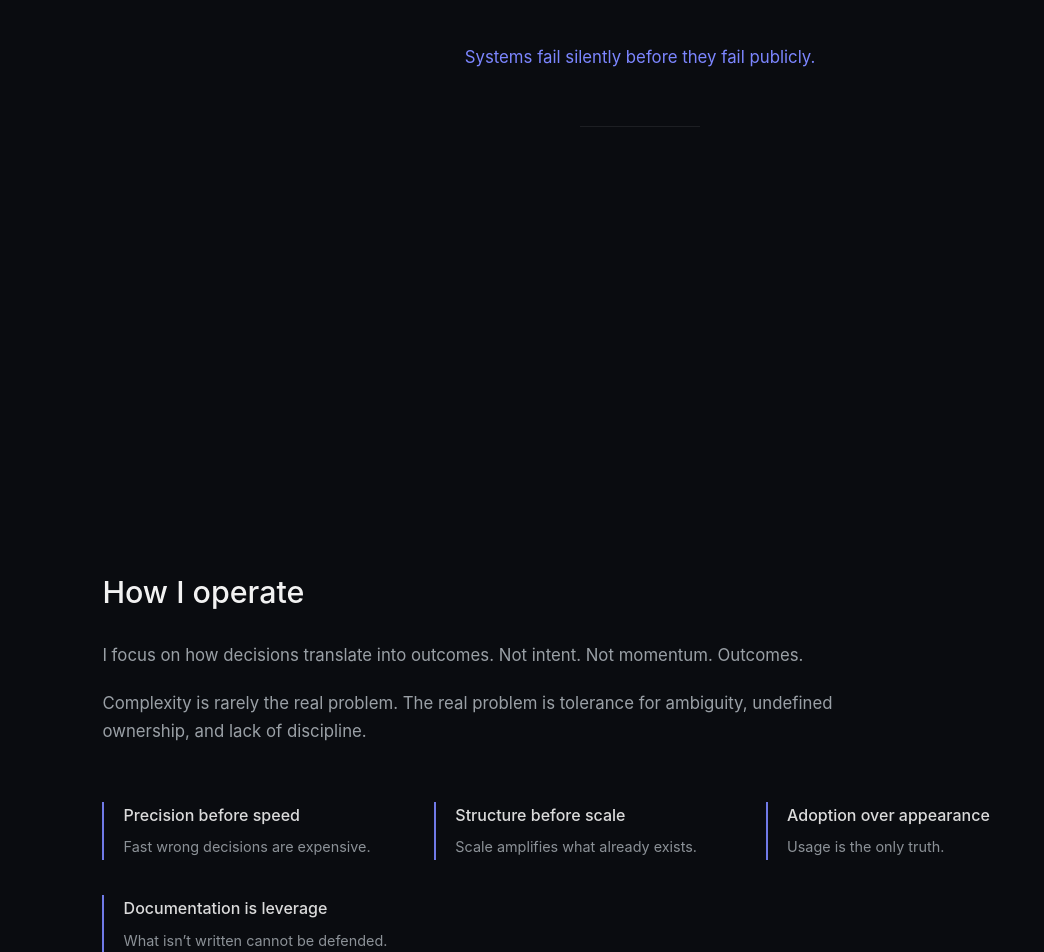
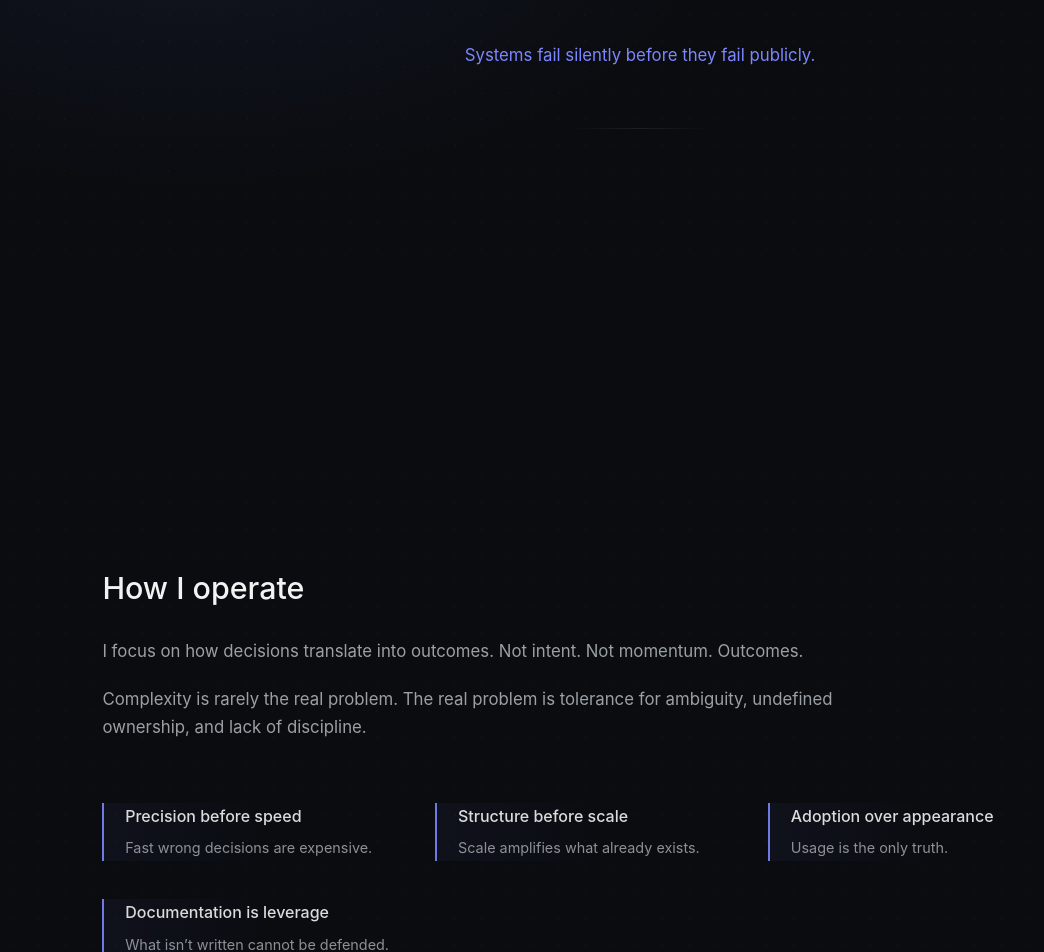
Before and after one commit to evneetdeep/VishvPersonlweb, a plain HTML site: page index.html in a window 1280 px wide. Shown: the part 440-1392 px from the top of the page, without its empty margins (0-1044 px from the left). Drawn offline with Linux system fonts and the light colour scheme.

Commit message:
Update index.html

```diff
--- a/index.html
+++ b/index.html
@@ -22,7 +22,10 @@
     }
 
     body {
-      background: radial-gradient(1200px 600px at 50% -20%, #141828, var(--bg));
+      background:
+        radial-gradient(900px 500px at 15% 10%, rgba(124,134,255,0.08), transparent 60%),
+        radial-gradient(800px 400px at 85% 80%, rgba(180,200,255,0.06), transparent 65%),
+        var(--bg);
       color: var(--fg);
       font-family: "Inter", system-ui, -apple-system, BlinkMacSystemFont, sans-serif;
       line-height: 1.7;
@@ -30,11 +33,27 @@
     }
 
     section {
+      position: relative;
       min-height: 100vh;
       padding: 10vh 8vw;
       display: flex;
       flex-direction: column;
       justify-content: center;
+      z-index: 1;
+    }
+
+    /* ---------- DOT GRID BACKGROUND ---------- */
+
+    .dots::before {
+      content: "";
+      position: absolute;
+      inset: 0;
+      background-image:
+        radial-gradient(circle, rgba(255,255,255,0.05) 1px, transparent 1px);
+      background-size: 26px 26px;
+      opacity: 0.4;
+      pointer-events: none;
+      mask-image: linear-gradient(to bottom, transparent, black 20%, black 80%, transparent);
     }
 
     /* ---------- HERO ---------- */
@@ -64,10 +83,15 @@
     }
 
     .divider {
-      width: 120px;
+      width: 140px;
       height: 1px;
-      background: var(--border);
-      margin: 3.5rem auto 0;
+      background: linear-gradient(
+        to right,
+        transparent,
+        var(--border),
+        transparent
+      );
+      margin: 3.8rem auto 0;
     }
 
     /* ---------- CONTENT BLOCK ---------- */
@@ -94,14 +118,19 @@
     .principles {
       display: grid;
       grid-template-columns: repeat(auto-fit, minmax(260px, 1fr));
-      gap: 2.2rem;
-      margin-top: 3.5rem;
+      gap: 2.4rem;
+      margin-top: 3.8rem;
     }
 
     .principle {
-      padding-left: 1.2rem;
+      padding-left: 1.3rem;
       border-left: 2px solid var(--accent);
       opacity: 0.9;
+      background: linear-gradient(
+        to right,
+        rgba(124,134,255,0.06),
+        transparent 60%
+      );
     }
 
     .principle strong {
@@ -155,7 +184,11 @@
 
     .contact-form button {
       margin-top: 1.8rem;
-      background: transparent;
+      background: linear-gradient(
+        to right,
+        rgba(124,134,255,0.15),
+        transparent 70%
+      );
       color: var(--fg);
       border: 1px solid var(--border);
       padding: 0.8rem 1.6rem;
@@ -177,13 +210,15 @@
       font-size: 0.8rem;
       color: var(--muted);
       border-top: 1px solid var(--border);
+      background:
+        radial-gradient(400px 200px at 50% 0%, rgba(124,134,255,0.06), transparent 70%);
     }
 
     /* ---------- FADE-IN ---------- */
 
     .fade {
       opacity: 0;
-      transform: translateY(20px);
+      transform: translateY(18px);
       transition: all 1s ease;
     }
 
@@ -197,7 +232,7 @@
 <body>
 
   <!-- HERO -->
-  <section class="hero fade">
+  <section class="hero dots fade">
     <h1>VISHV BAROT</h1>
     <p>Clarity • Systems • Execution</p>
     <div class="rotating" id="rotatingText"></div>
@@ -205,7 +240,7 @@
   </section>
 
   <!-- HOW I OPERATE -->
-  <section class="fade">
+  <section class="dots fade">
     <div class="block">
       <h2>How I operate</h2>
       <p>
@@ -240,7 +275,7 @@
   </section>
 
   <!-- POSITION -->
-  <section class="fade">
+  <section class="dots fade">
     <div class="block">
       <h2>What this space represents</h2>
       <p>
@@ -259,7 +294,7 @@
   </section>
 
   <!-- CONTACT -->
-  <section class="contact fade">
+  <section class="contact dots fade">
     <h2>Contact</h2>
     <p>Be clear. Be specific.</p>
 
@@ -312,7 +347,7 @@
           entry.target.classList.add("visible");
         }
       });
-    }, { threshold: 0.2 });
+    }, { threshold: 0.18 });
 
     faders.forEach(el => observer.observe(el));
   </script>
```
